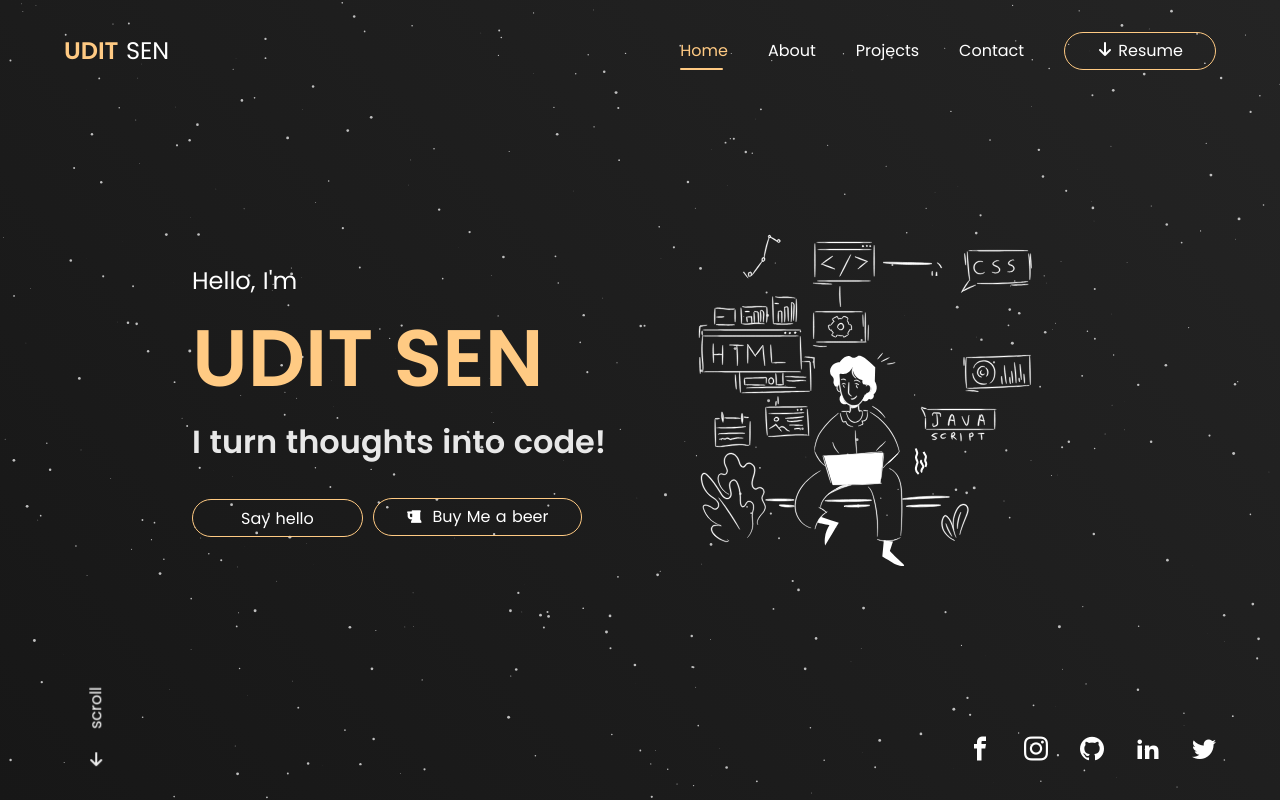
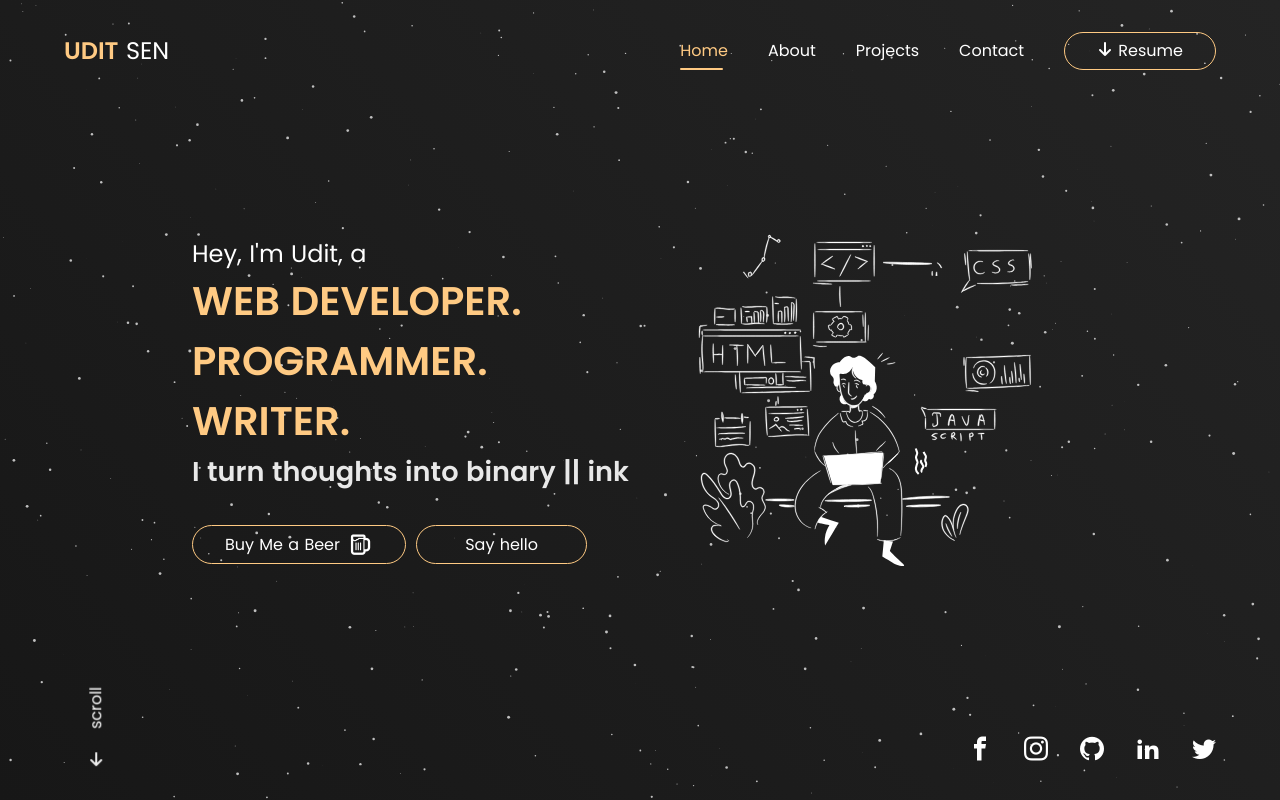
Before and after one commit to aedit/v2, a Nuxt app: page / in a window 1280 px wide. Built offline with nearby package versions, Linux system fonts and the light colour scheme.

Commit message:
Home page updated

```diff
--- a/assets/styles/pages/_home.scss
+++ b/assets/styles/pages/_home.scss
@@ -10,17 +10,23 @@
     justify-content: center;
 
     &__name {
-      font-size: 5rem;
+      font-size: 2.5rem;
       text-transform: uppercase;
     }
 
     &__head {
       opacity: 0.9;
-      font-size: 2rem;
+      font-size: 1.7rem;
     }
 
     &__action {
       user-select: none;
+      display: flex;
+      button {
+        i {
+          font-size: 1.7rem;
+        }
+      }
       button:hover {
         border-color: map-get($color-map, secondary);
         i {
--- a/pages/index.vue
+++ b/pages/index.vue
@@ -1,21 +1,25 @@
 <template>
   <main class="home" @mousewheel="goNextThrottle">
     <div class="home__content">
-      <h2 class="fw-400">Hello, I'm</h2>
-      <h1 class="color-primary home__content__name">Udit Sen</h1>
-      <h2 class="home__content__head mb-6">I turn thoughts into code!</h2>
+      <h2 class="fw-400">Hey, I'm Udit, a</h2>
+      <h1 class="color-primary home__content__name">Web Developer.</h1>
+      <h1 class="color-primary home__content__name">Programmer. Writer.</h1>
+
+      <h2 class="home__content__head mb-6">
+        I turn thoughts into binary || ink
+      </h2>
       <div class="home__content__action">
-        <button
-          class="border-primary px-9 py-1 rounded fw-400 mr-2"
-          @click="$router.push('/contact')"
-        >
-          Say hello
-        </button>
         <button
           class="border-primary px-6 py-1 rounded fw-400 d-inline-flex-center"
           @click="buyMeABeer"
         >
-          <i class="icon-beer-solid mr-2"></i> Buy Me a beer
+          Buy Me a Beer <i class="icon-beer ml-1"></i>
+        </button>
+        <button
+          class="border-primary px-9 py-1 rounded fw-400 ml-2"
+          @click="$router.push('/contact')"
+        >
+          Say hello
         </button>
       </div>
     </div>
```
